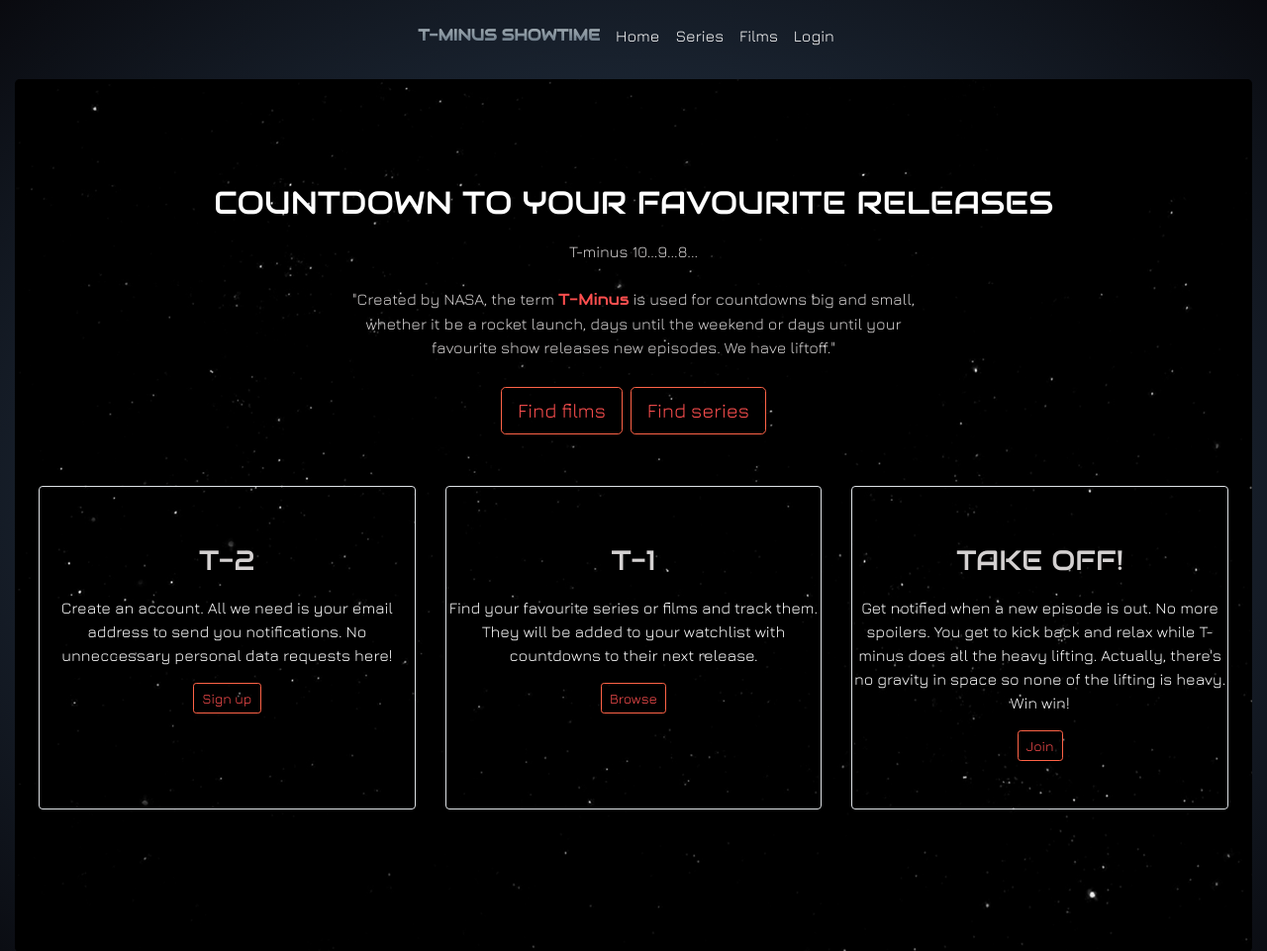
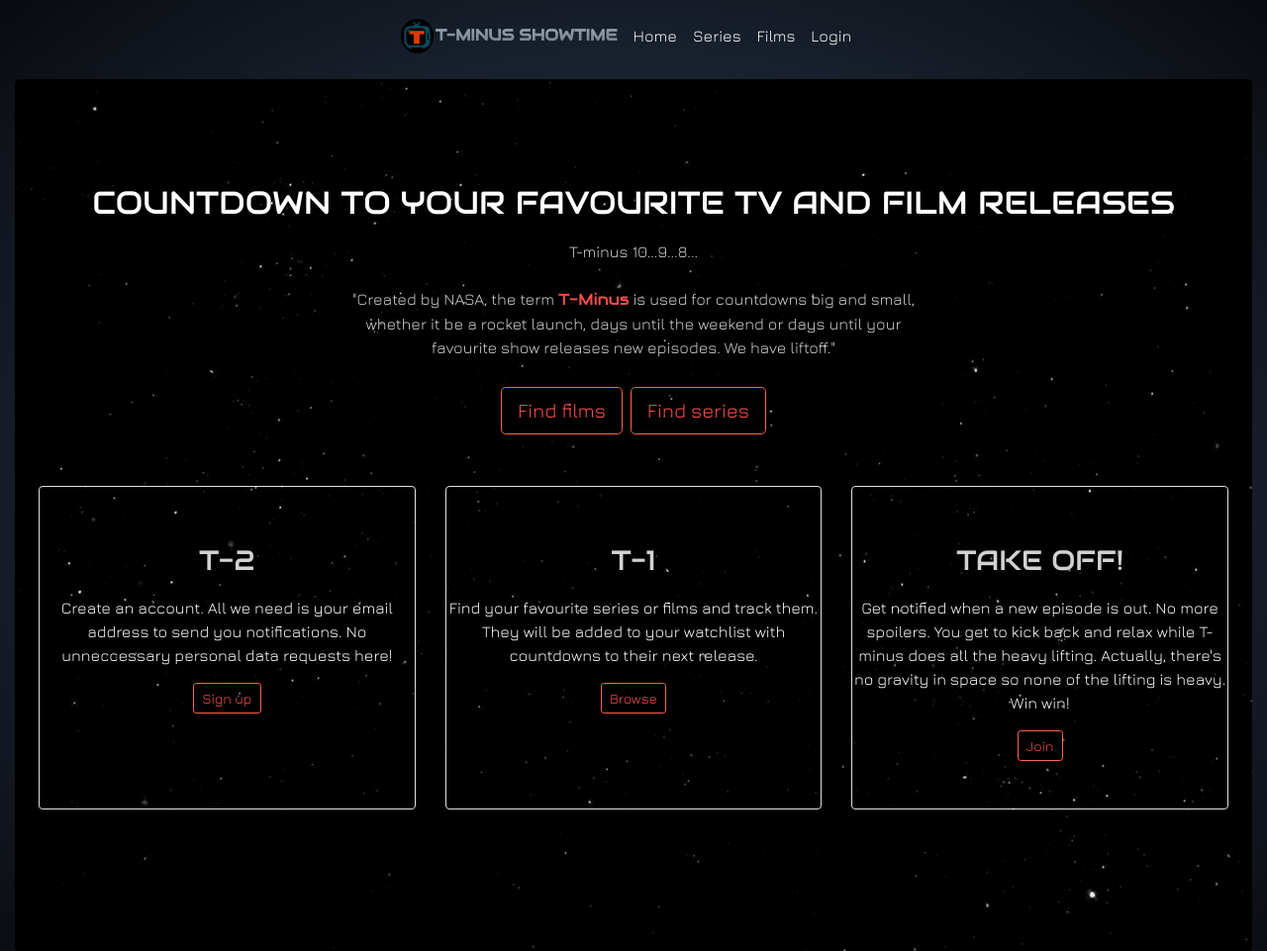
Before and after one commit to AlexYaneva/t-minus-showtime, a Flask app: page / in a window 1280 px wide. Shown: the top 961 px of the page at 99% size. Run offline with Flask 2, Linux system fonts and the light colour scheme; some libraries are stand-ins or nearby versions.

Commit message:
logo setup

```diff
--- a/app/static/css/style.css
+++ b/app/static/css/style.css
@@ -317,7 +317,6 @@ h4, h5, h6 {
 
 
 
-
 .pulse {
     border-radius: 100%;
     height: 20px;
--- a/app/templates/base.html
+++ b/app/templates/base.html
@@ -42,6 +42,7 @@
     <div class="container">
       <div class="d-flex flex-wrap align-items-center justify-content-center">
         <a href="{{ url_for('index') }}" class="my-brand d-flex align-items-center ml-2 mr-2 mb-0 text-decoration-none">
+          <img src="{{url_for('static', filename='img/logo.png')}}" width="35" height="35" style="padding-right: 2px;">
           T-MINUS SHOWTIME
         </a>
 
--- a/app/templates/index.html
+++ b/app/templates/index.html
@@ -6,7 +6,7 @@
 	<div class="stars"></div>
 	<div class="twinkling"></div>
 	<div class="index-content py-5">
-		<h2 class="display-5 fw-bold text-white">COUNTDOWN TO YOUR FAVOURITE RELEASES</h2>
+		<h2 class="display-5 fw-bold text-white">COUNTDOWN TO YOUR FAVOURITE TV AND FILM RELEASES</h2>
 		<div class="col-lg-6 mx-auto">
 			<p class="mb-4">T-minus 10...9...8...</p>
 			<p class="fs-5 mb-4">"Created by NASA, the term <span class="days">t-minus</span> is used for countdowns big
@@ -21,6 +21,7 @@
 					series</a>
 			</div>
 		</div>
+
 		<div class="row align-items-md-stretch py-5">
 			<div class="col-md-4">
 				<div class="h-100 py-5 text-white border rounded info-block">
--- a/app/templates/notfound.html
+++ b/app/templates/notfound.html
@@ -3,7 +3,9 @@
 
 {% block content %}
 <div class='container'>
-    <p>NO RESULTS FOUND</p>
+    <h2>OOPS...</h2>
+    <p>We didn't find anything</p>
+    <img src="{{url_for('static', filename='img/lost_alien.jpg')}}"></img>
     <a class="btn btn-secondary my-2 my-sm-0" role='button' href="{{ url_for('films') }}">Find films</a>
     <a class="btn btn-secondary my-2 my-sm-0" role='button' href="{{ url_for('tvseries') }}">Find series</a>
 </div>
```
Also changed, not shown: app/static/img/2001.i505.007_aliens_ufo_set-06.jpg (added), app/static/img/android-chrome-192x192.png, app/static/img/android-chrome-512x512.png, app/static/img/apple-touch-icon.png, app/static/img/favicon-16x16.png, app/static/img/favicon-32x32.png, app/static/img/favicon.ico, app/static/img/logo.png (added), app/static/img/lost_alien.jpg (added), app/static/img/name.PNG (deleted).
